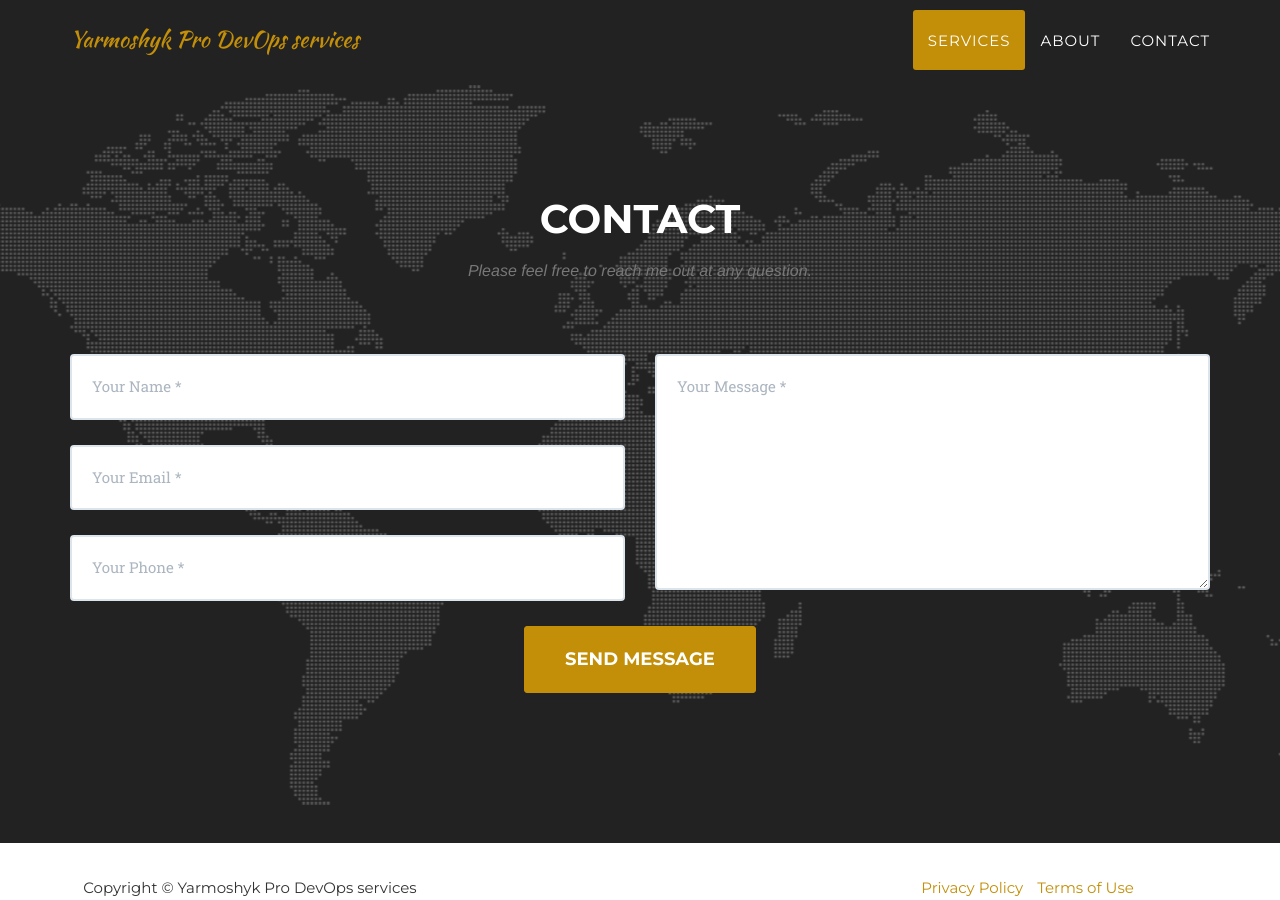
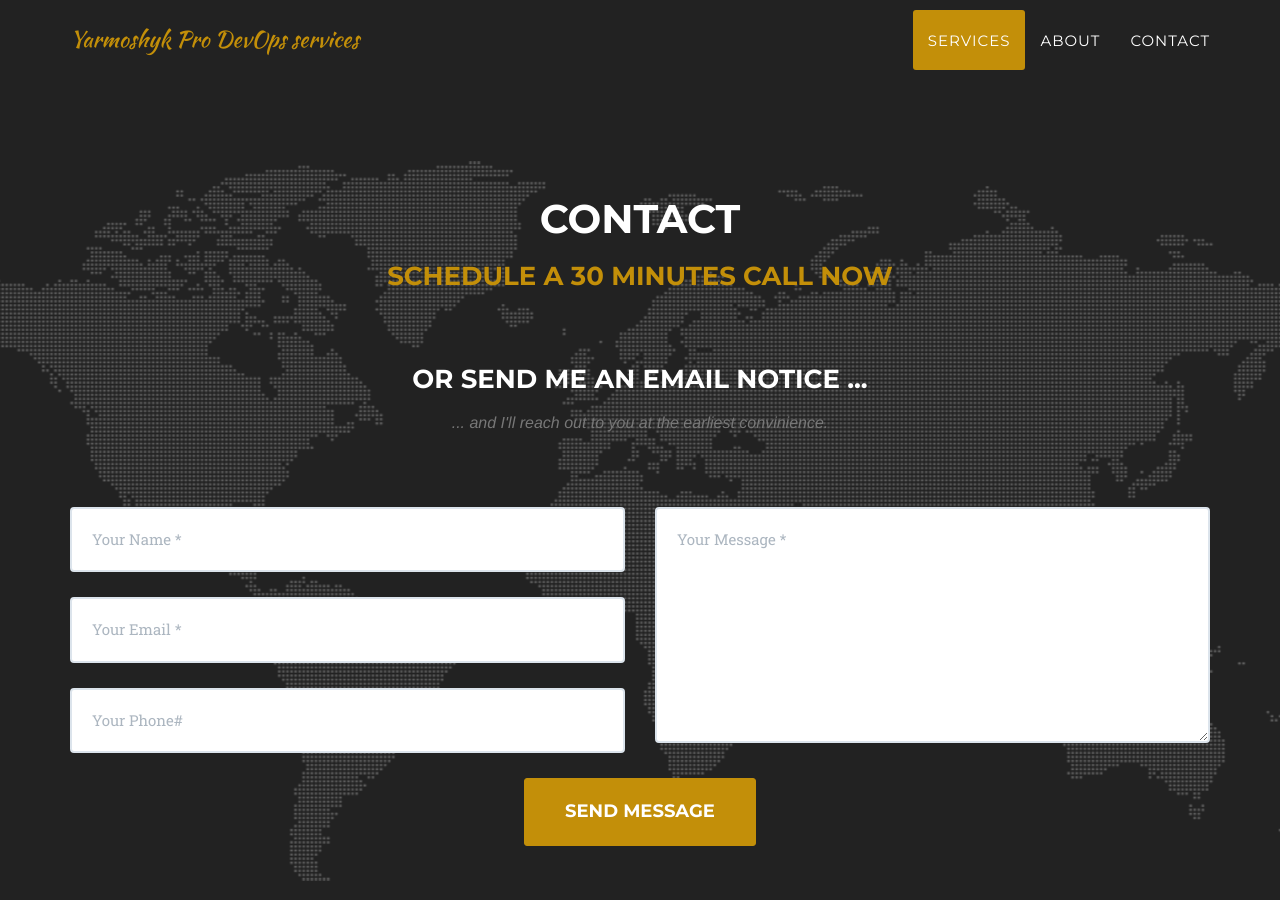
Before and after one commit to yyarmoshyk/yarmoshyk.pro, a Jekyll site: the page built from src/_posts/2024-02-23-bsecamp-cloud-platform4.markdown, in a window 1280 px wide and 900 px high, scrolled down 1730 px. Built offline with Jekyll 4.4.1, drawn with Linux system fonts in a browser that asks for light colours; some web fonts are replaced.

```diff
--- a/src/_includes/contact.html
+++ b/src/_includes/contact.html
@@ -3,7 +3,14 @@
             <div class="row">
                 <div class="col-lg-12 text-center">
                     <h2 class="section-heading">Contact</h2>
-                    <h3 class="section-subheading text-muted">Please feel free to reach me out at any question.</h3>
+                    <!-- <h3 class="section-heading">Schedule a 30 minutes call now.</h3> -->
+                    <h3 class="section-heading">
+                        <a href="https://calendly.com/y-yarmoshyk/30min" target="_blank">Schedule a 30 minutes call now</a>
+                    </h3>
+                    <br><br>
+
+                    <h3 class="section-heading">Or send me an email notice ...</h3>
+                    <h3 class="section-subheading text-muted">... and I'll reach out to you at the earliest convinience.</h3>
                 </div>
             </div>
             <div class="row">
@@ -20,7 +27,7 @@
                                     <p class="help-block text-danger"></p>
                                 </div>
                                 <div class="control-group form-group">
-                                    <input type="tel" class="form-control" placeholder="Your Phone *" id="phone" required data-validation-required-message="Please enter your phone number.">
+                                    <input type="tel" class="form-control" placeholder="Your Phone#" id="phone" data-validation-required-message="Please enter your phone number.">
                                     <p class="help-block text-danger"></p>
                                 </div>
                             </div>
--- a/src/_includes/head.html
+++ b/src/_includes/head.html
@@ -1,6 +1,7 @@
 <head>
     <meta charset="utf-8">
     <meta http-equiv="X-UA-Compatible" content="IE=edge">
+
     <title>{% if page.title %}{{ page.title }}{% else %}{{ site.title }}{% endif %}</title>
     <meta name="viewport" content="width=device-width">
     <meta name="description" content="{{ site.description }}">
--- a/src/_posts/2024-02-23-bsecamp-cloud-platform4.markdown
+++ b/src/_posts/2024-02-23-bsecamp-cloud-platform4.markdown
@@ -25,4 +25,4 @@ The scope includes but in not limited to the following:
 1. Balanced docker container orkestration with AWS ECS or AWS Managed Kubernetes Service (EKS).
 1. Advanced Kubernetes setup with minimal set of required controllers such as Karpenter, External Secrets, Ingress controller, that will fit the needs of your applications.
 1. Controll Tower, Web Application firewall and many more buzzwords from AWS world.
-1. Of cource there is always a room for customer quote to be discussed during 1-to-1 call with your architects.
+1. ... your custom quote to be discussed during 1-to-1 call.
--- a/src/_posts/2024-02-23-cloud-migrations-service5.markdown
+++ b/src/_posts/2024-02-23-cloud-migrations-service5.markdown
@@ -13,7 +13,7 @@ type: service
 This is totally a custom queote that depends on your applications.<br>
 This project includes the scope of Well Architected Cloud platform and cosists of the following phases:<br>
 1. **Assessment/discovery** - at this stage we need to understand the current state or your application, it's architecture, daily routines, amount of data to be transferred and externa ldependencies. We build the plan and technical roadmap based on the findings. At this stage we have high level estimate of the efforts and the approximate total cost of ownership for the target cloud environment.
-2. **Provision well-architected cloud environment**.
+2. **Provision well-architected cloud environment + integrate Infrastructure management CI/CD pipeline into your build system**.
 3. **Automate** everything with CI/CD updates, terraform, helm and other tools from DevOps gentlemen kit.
 4. **Initial data transfer**
 5. **Testing**. This is the only area of your responsibility.
```
